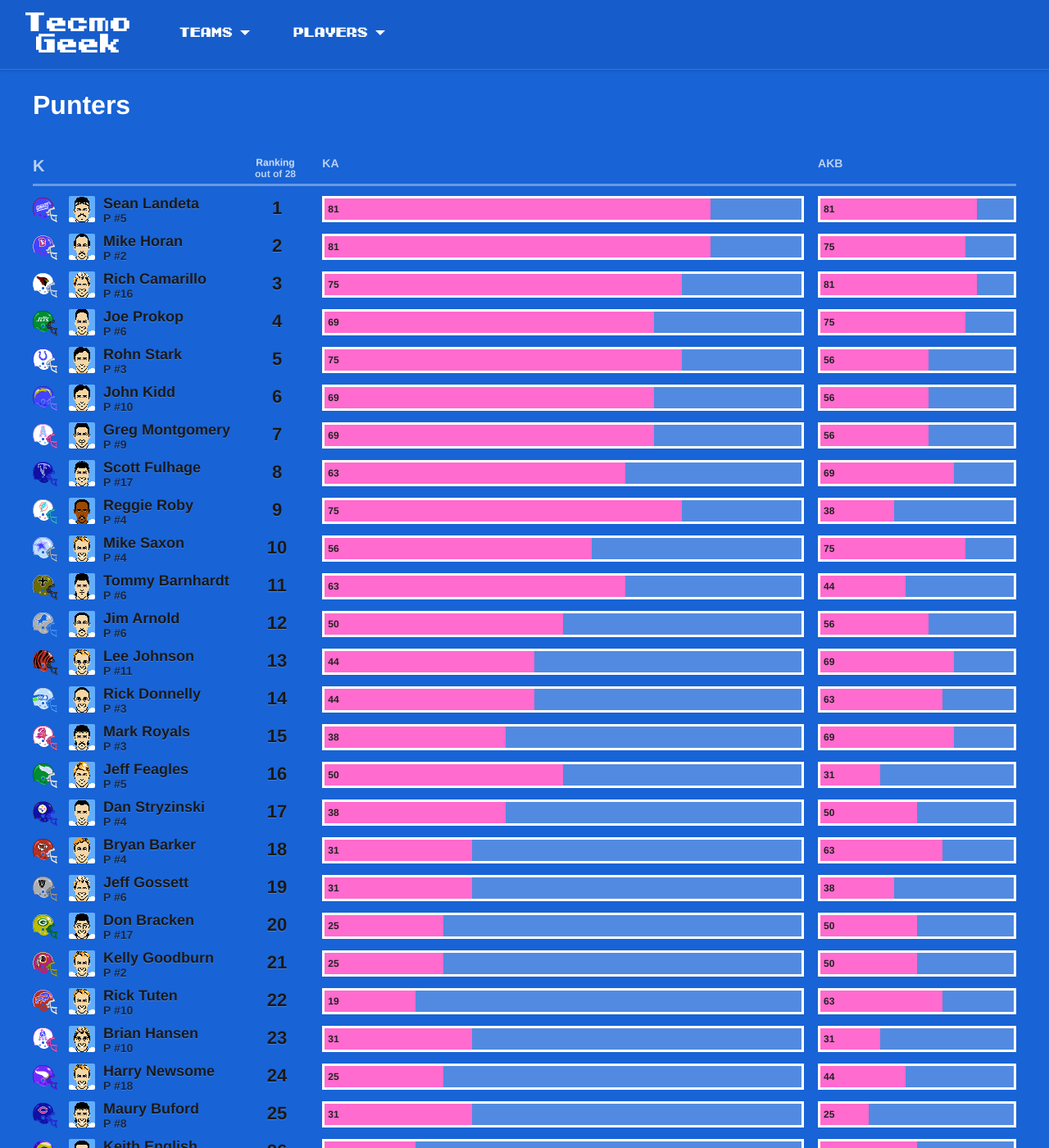
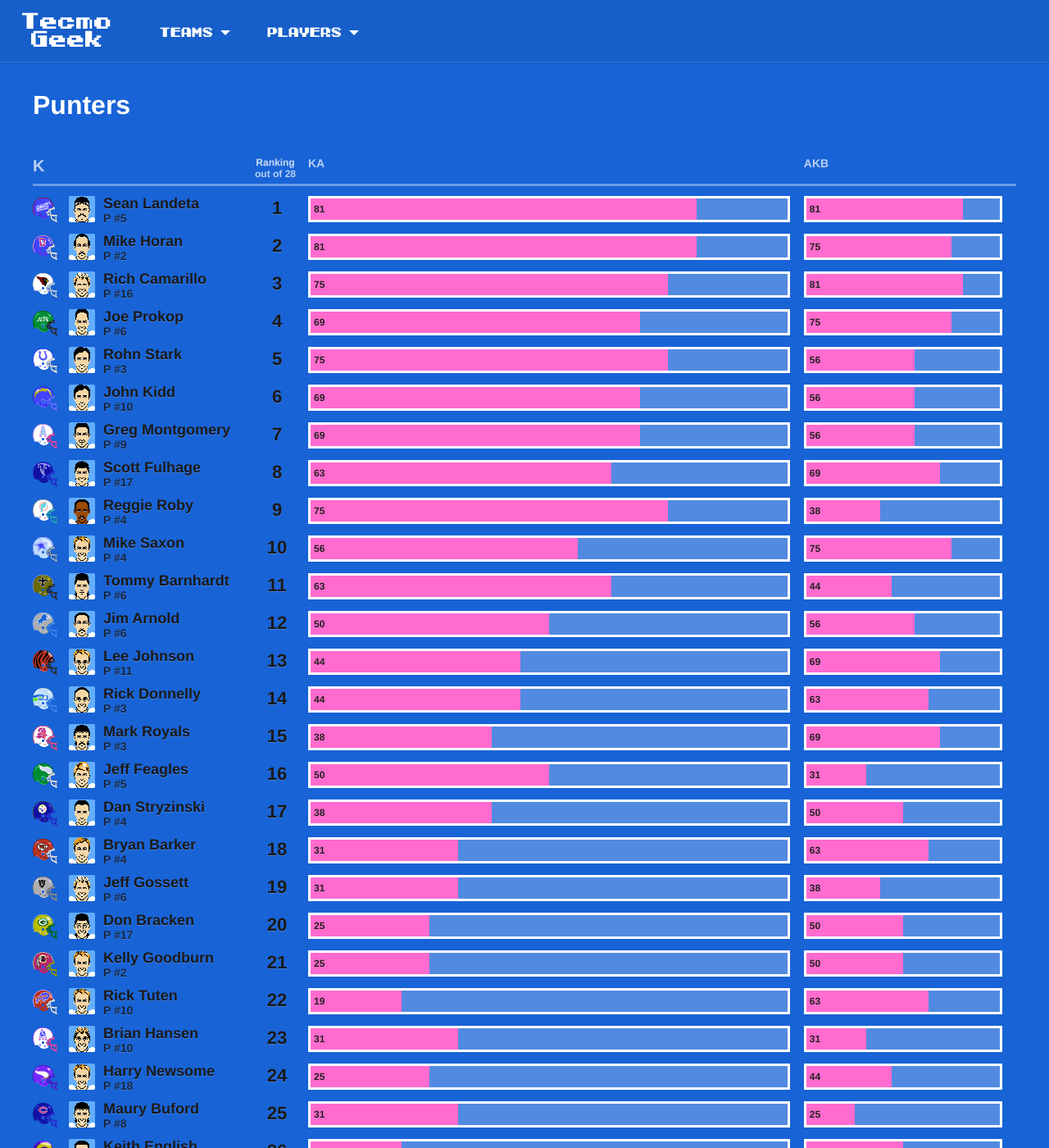
Before and after one commit to ubuwaits/tecmogeek, a Jekyll site: the page built from players/p.html, in a window 1280 px wide and 1400 px high. Shown: the whole window at 82% size. Built offline with Jekyll 4.4.1, drawn with Linux system fonts in a browser that asks for light colours; nearby versions of some CDN libraries.

Commit message:
Favicon. Other changes.

```diff
--- a/_layouts/default.html
+++ b/_layouts/default.html
@@ -4,6 +4,7 @@
     <meta charset="utf-8">
     <meta name="description" content="">
     <title>{{ page.title }} &mdash; Tecmo Geek</title>
+    <link rel="icon" type="image/png" href="/favicon.png">
     <link rel="stylesheet" href="/stylesheets/application.css" media="screen">
     <!--[if lt IE 9]><script src="http://html5shim.googlecode.com/svn/trunk/html5.js"></script><![endif]-->
     <script type="text/javascript" src="//use.typekit.net/bxg2zuq.js"></script>
--- a/stylesheets/application.css
+++ b/stylesheets/application.css
@@ -80,14 +80,14 @@
   font-style: normal; }
 
 .main-header {
-  background: #165dcb;
+  background: #165ec9;
   border-bottom: 1px solid rgba(255, 255, 255, 0.15);
   -webkit-box-sizing: border-box;
   -moz-box-sizing: border-box;
   box-sizing: border-box;
   -webkit-box-shadow: 0 0 5px 0 rgba(0, 0, 0, 0.2);
   box-shadow: 0 0 5px 0 rgba(0, 0, 0, 0.2);
-  padding: 1em;
+  padding: 1em 0.75em 0.75em 0.75em;
   position: fixed;
   top: 0;
   width: 100%;
@@ -96,10 +96,10 @@
     color: #fff;
     font-family: tecmo;
     float: left;
-    font-size: 26px;
+    font-size: 22px;
     font-weight: normal;
     text-align: center;
-    width: 160px; }
+    width: 140px; }
     .main-header h1 a {
       color: inherit;
       text-decoration: none; }
@@ -111,7 +111,7 @@
       margin: 0 0 0 1.35em; }
       .main-header nav ul > li {
         float: left;
-        margin: 0 32px 0 0;
+        margin: 0 1.5em 0 0;
         position: relative; }
         .main-header nav ul > li > a {
           color: #fff;
@@ -234,7 +234,7 @@
         margin: 4px 0 0 0;
         text-shadow: 0 1px 0 rgba(255, 255, 255, 0.2); }
     .players .player .player-abilities {
-      margin-left: 292px;
+      margin-left: 310px;
       width: auto; }
       .players .player .player-abilities > li {
         background-color: rgba(255, 255, 255, 0.25);
@@ -254,6 +254,8 @@
         -o-transition: all 0.6s ease-in-out;
         transition: all 0.6s ease-in-out;
         width: 18%; }
+        .players .player .player-abilities > li:first-child {
+          margin-left: 0; }
   .players .labels {
     border-bottom: 3px solid rgba(255, 255, 255, 0.35);
     color: rgba(255, 255, 255, 0.7);
@@ -281,8 +283,9 @@
       font-size: 14px;
       padding: 0; }
   .players .ability-notes {
-    color: rgba(0, 0, 0, 0.75);
+    color: rgba(0, 0, 0, 0.8);
     font-size: 14px;
+    line-height: 1.2;
     margin: 0.5em 0 1em 310px;
     opacity: 0.5; }
 
```
Also changed, not shown: stylesheets/scss/_teams.scss (+7 -2 lines), stylesheets/scss/_top-nav.scss (+5 -5 lines), favicon.png (added).
